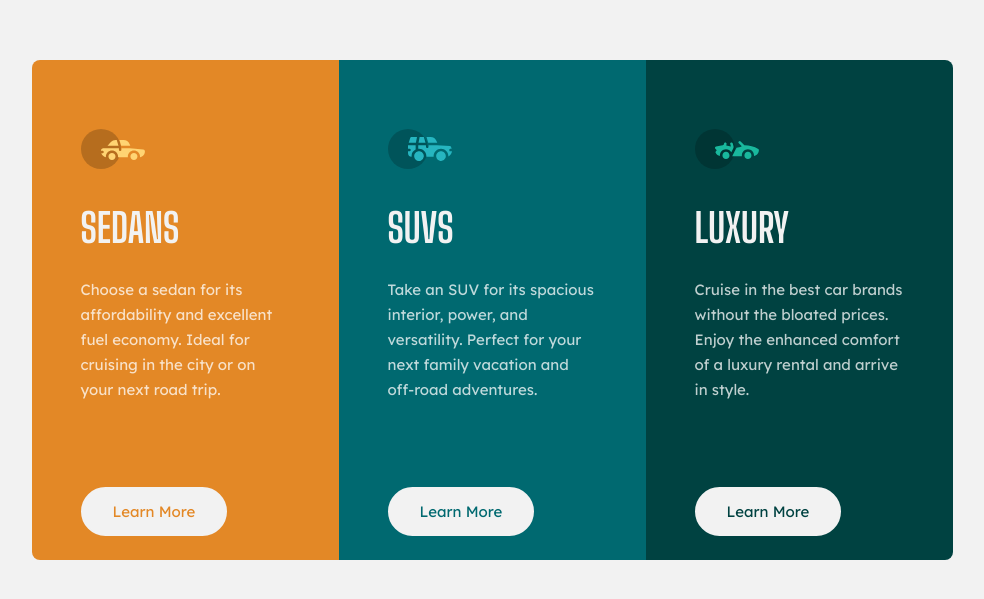
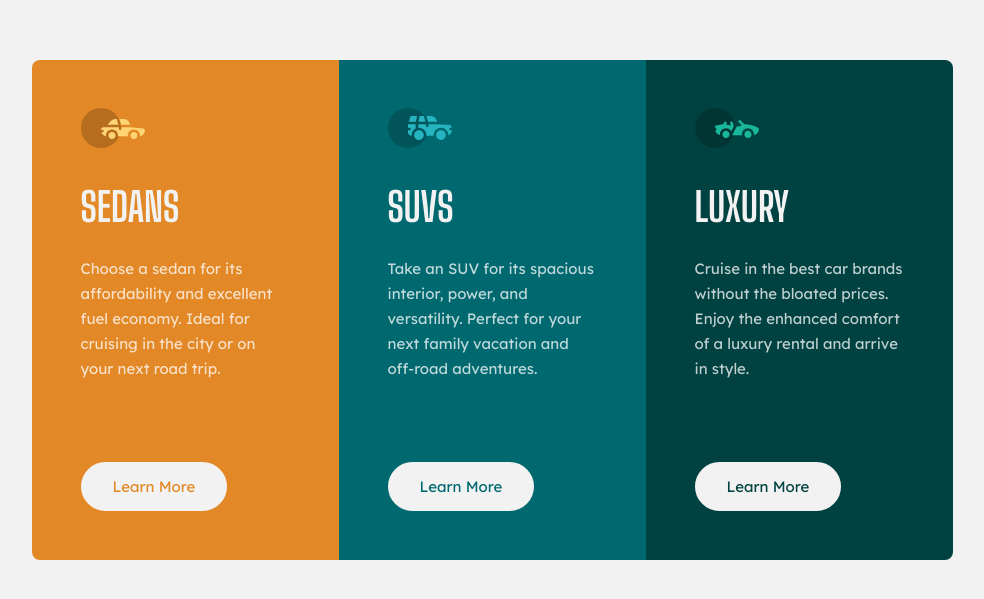
Before and after one commit to justinconnell/fem-3-column-preview-card-component, a plain HTML site: page index.html in a window 1536 px wide. Shown: the part 111-710 px from the top of the page, without its empty margins (276-1260 px from the left). Drawn offline with Linux system fonts and the light colour scheme.

Commit message:
fix desktop layout

```diff
--- a/style.css
+++ b/style.css
@@ -177,16 +177,25 @@ footer {
     padding: 24px 49px;
     display: flex;
     align-items: flex-start;
-    justify-content: flex-end;
+    justify-content: flex-start;
     flex-direction: column;
   }
 
   .card__icon {
-    margin-bottom: 0px;
+    margin-top: 24px;
+  }
+
+  .card__heading {
+    margin-top: 35px;
   }
 
   .card__text {
-    margin-bottom: 85px;
+    margin-top: 0px;
+  }
+
+  .card__btn {
+    margin-top: 56px;
+    display: inline-block;
   }
 
   .card:first-of-type {
```
